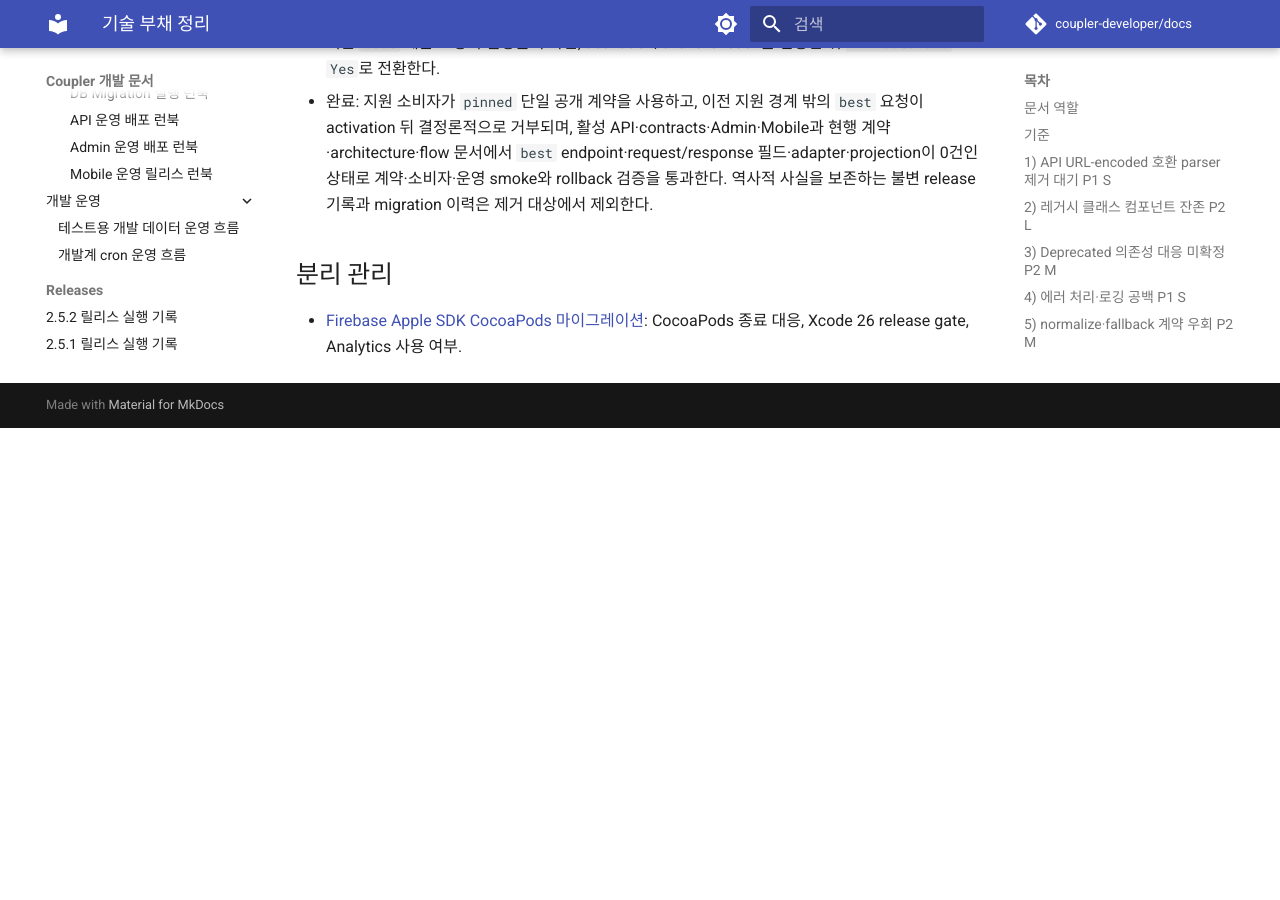
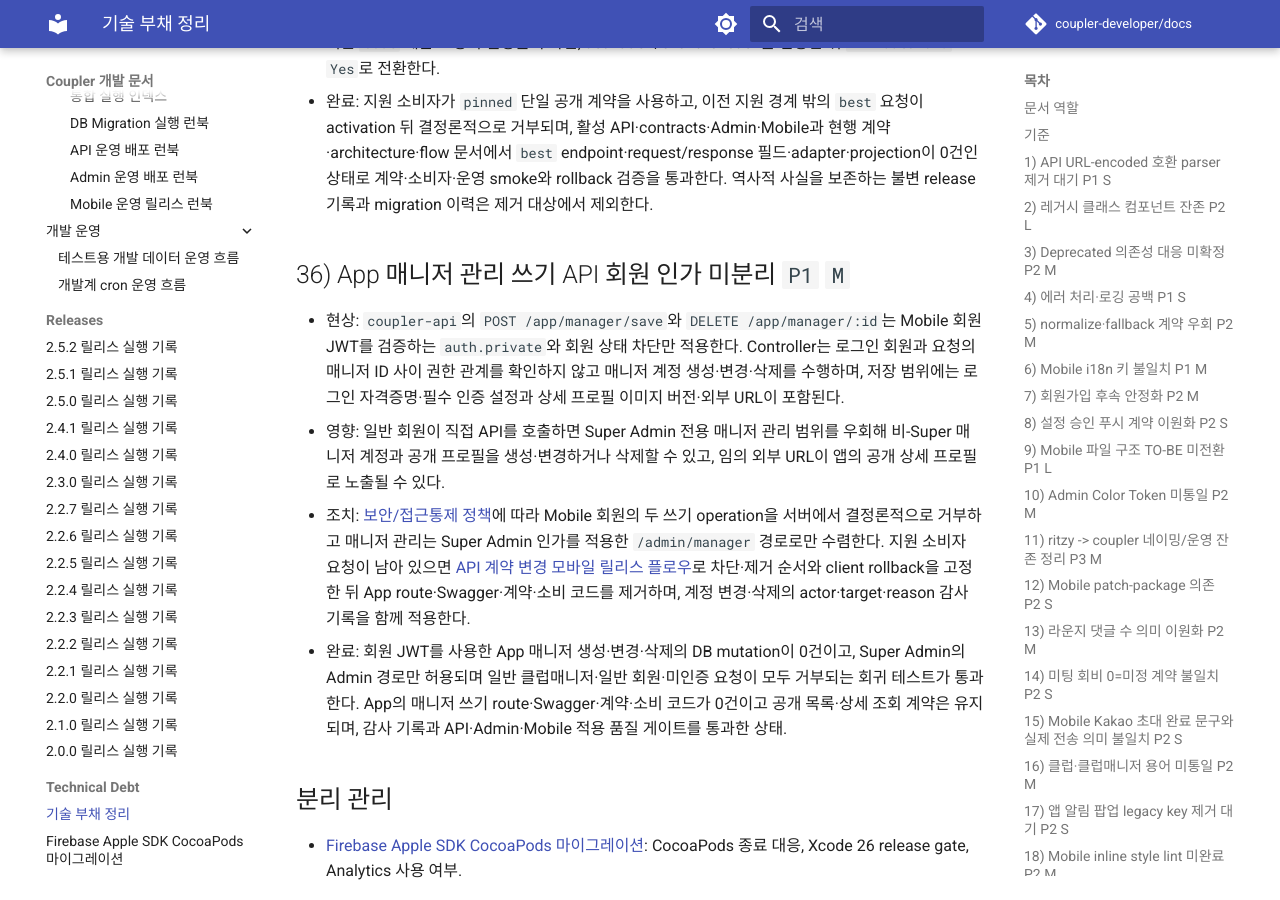
Before and after one commit to coupler-developer/docs, an MkDocs documentation site: the page built from content/technical-debt/technical-debt.md, in a window 1280 px wide and 900 px high, scrolled down 10798 px. Built offline with MkDocs 1.6.1 and Material for MkDocs 9.7.7, drawn with Linux system fonts in a browser that asks for light colours; comment, search, counter and statistics services are not loaded; before the commit the page ends 11226 px from its top, so only the background shows below that.

Commit message:
docs: App 매니저 쓰기 인가 기술부채 추가 (#198)

```diff
--- a/content/technical-debt/technical-debt.md
+++ b/content/technical-debt/technical-debt.md
@@ -320,6 +320,24 @@
   endpoint·request/response 필드·adapter·projection이 0건인 상태로 계약·소비자·운영 smoke와 rollback 검증을
   통과한다. 역사적 사실을 보존하는 불변 release 기록과 migration 이력은 제거 대상에서 제외한다.
 
+## 36) App 매니저 관리 쓰기 API 회원 인가 미분리 `P1` `M`
+
+- 현상: `coupler-api`의 `POST /app/manager/save`와 `DELETE /app/manager/:id`는 Mobile 회원 JWT를 검증하는
+  `auth.private`와 회원 상태 차단만 적용한다. Controller는 로그인 회원과 요청의 매니저 ID 사이 권한 관계를
+  확인하지 않고 매니저 계정 생성·변경·삭제를 수행하며, 저장 범위에는 로그인 자격증명·필수 인증 설정과 상세
+  프로필 이미지 버전·외부 URL이 포함된다.
+- 영향: 일반 회원이 직접 API를 호출하면 Super Admin 전용 매니저 관리 범위를 우회해 비-Super 매니저 계정과
+  공개 프로필을 생성·변경하거나 삭제할 수 있고, 임의 외부 URL이 앱의 공개 상세 프로필로 노출될 수 있다.
+- 조치: [보안/접근통제 정책](../policy/security-access-control-policy.md)에 따라 Mobile 회원의 두 쓰기 operation을
+  서버에서 결정론적으로 거부하고 매니저 관리는 Super Admin 인가를 적용한 `/admin/manager` 경로로만 수렴한다.
+  지원 소비자 요청이 남아 있으면 [API 계약 변경 모바일 릴리스 플로우](../flows/cross-project/api-contract-mobile-release-flow.md)로
+  차단·제거 순서와 client rollback을 고정한 뒤 App route·Swagger·계약·소비 코드를 제거하며, 계정 변경·삭제의
+  actor·target·reason 감사 기록을 함께 적용한다.
+- 완료: 회원 JWT를 사용한 App 매니저 생성·변경·삭제의 DB mutation이 0건이고, Super Admin의 Admin 경로만
+  허용되며 일반 클럽매니저·일반 회원·미인증 요청이 모두 거부되는 회귀 테스트가 통과한다. App의 매니저 쓰기
+  route·Swagger·계약·소비 코드가 0건이고 공개 목록·상세 조회 계약은 유지되며, 감사 기록과 API·Admin·Mobile
+  적용 품질 게이트를 통과한 상태.
+
 ## 분리 관리
 
 - [Firebase Apple SDK CocoaPods 마이그레이션](firebase-apple-sdk-cocoapods-migration-plan.md): CocoaPods 종료 대응, Xcode 26 release gate, Analytics 사용 여부.
```
